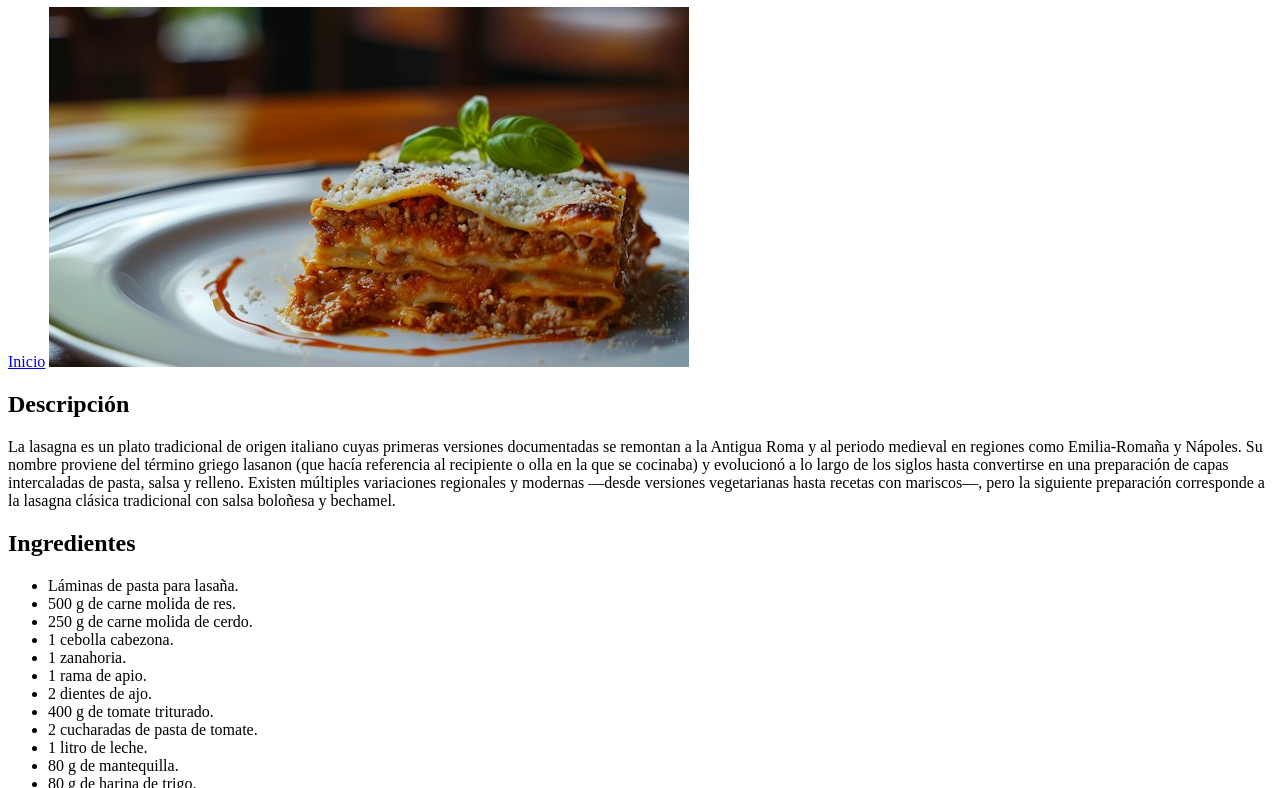
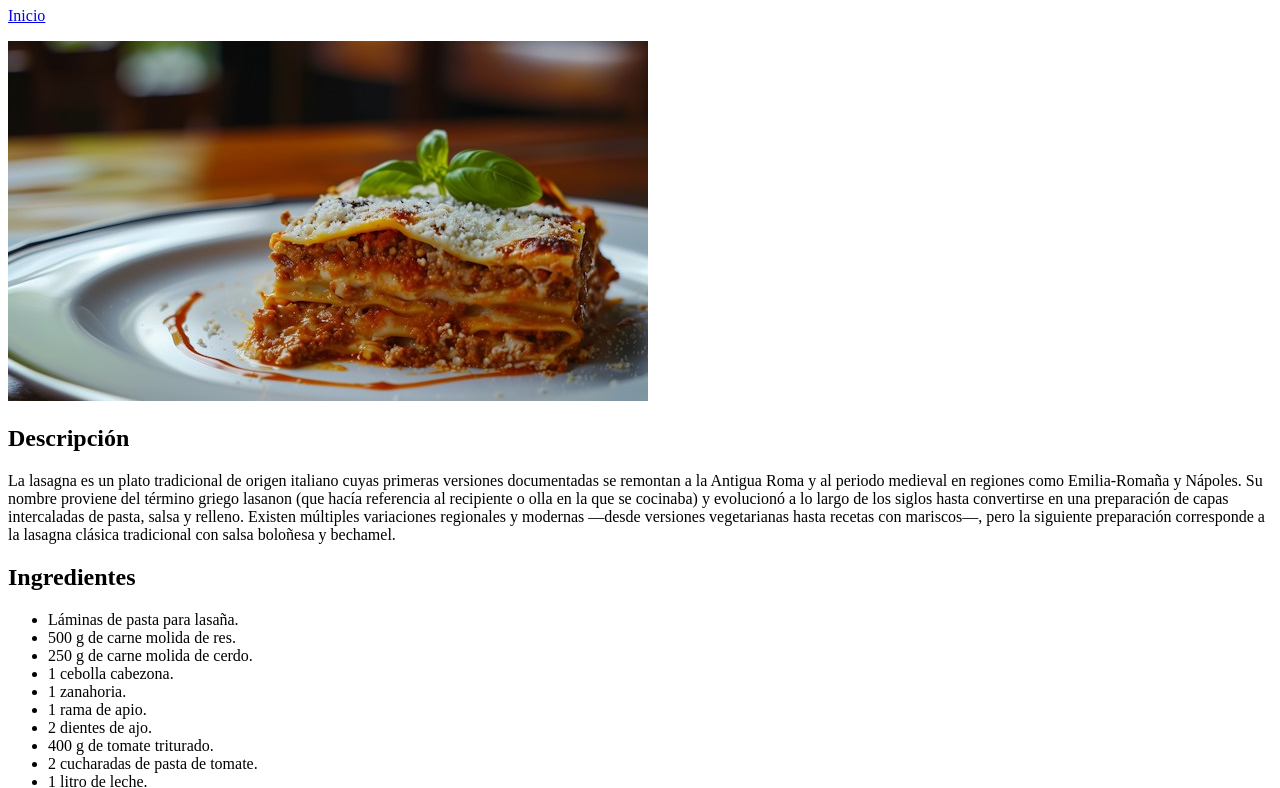
Before and after one commit to angelricardorivas83-prog/odin-recipes, a plain HTML site: page recipes/lasagna.html in a window 1280 px wide. Shown: the part 73-861 px from the top of the page. Drawn offline with Linux system fonts and the light colour scheme.

```diff
--- a/recipes/lasagna.html
+++ b/recipes/lasagna.html
@@ -6,7 +6,7 @@
   </head>
   <body>
     <h1>Receta Lasaña</h1>
-    <a href="../index.html">Inicio</a>
+    <p><a href="../index.html">Inicio</a></p>
     <img
     src="../imagnes/lasagna.jpg"
     alt="Imagen de una lasaña"
```
